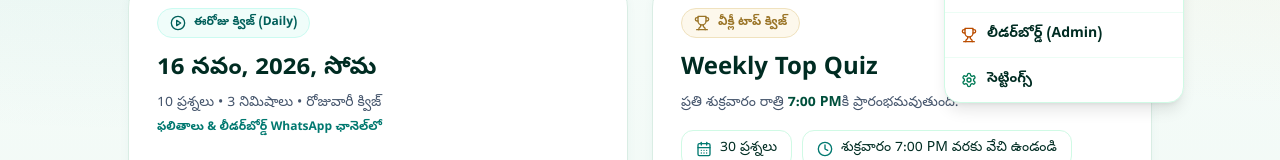
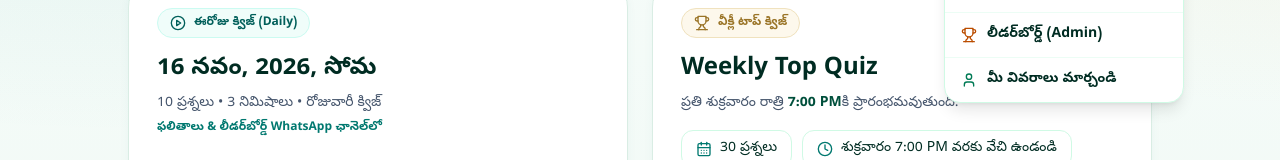
Before and after one commit to Syed-Niyaz/Teluguislamicquiz, a React (Vite) app: page / in a window 1280 px wide. Both pictures are taken after a click on the button 1162 px from the left and 38 px from the top of the page. Shown: the part 146-306 px from the top of the page. Built offline with nearby package versions, Linux system fonts and the light colour scheme.

Commit message:
ui: add profile edit option in menu

```diff
--- a/src/App.jsx
+++ b/src/App.jsx
@@ -164,7 +164,7 @@ export default function App() {
         onOpenPrevious={() => setScreen('previous')}
         onOpenLeaderboard={() => handleOpenLeaderboard(selectedQuizDate || toDateKey())}
         onOpenProgress={() => setScreen('progress')}
-        onOpenSettings={() => {}}
+        onOpenSettings={handleEditProfile}
       />
 
       {/* Main Content Areas based on current screen */}
--- a/src/components/Header.jsx
+++ b/src/components/Header.jsx
@@ -1,5 +1,5 @@
 import React, { useEffect, useRef, useState } from 'react';
-import { BookOpen, Menu, History, Settings, Trophy, MessageCircle, TrendingUp } from 'lucide-react';
+import { BookOpen, Menu, History, Trophy, MessageCircle, TrendingUp, User } from 'lucide-react';
 import { WHATSAPP_CHANNEL_URL } from '../data/links';
 
 export default function Header({ onGoHome, onOpenPrevious, onOpenLeaderboard, onOpenProgress, onOpenSettings }) {
@@ -89,8 +89,8 @@ export default function Header({ onGoHome, onOpenPrevious, onOpenLeaderboard, on
                 onClick={() => { setMenuOpen(false); onOpenSettings?.(); }}
                 className="w-full px-4 py-3 text-left text-sm font-semibold text-emerald-950 hover:bg-emerald-50 flex items-center gap-2.5 border-t border-emerald-50 cursor-pointer"
               >
-                <Settings className="w-4 h-4 text-emerald-700" />
-                <span>సెట్టింగ్స్</span>
+                <User className="w-4 h-4 text-emerald-700" />
+                <span>మీ వివరాలు మార్చండి</span>
               </button>
             </div>
           )}
```
